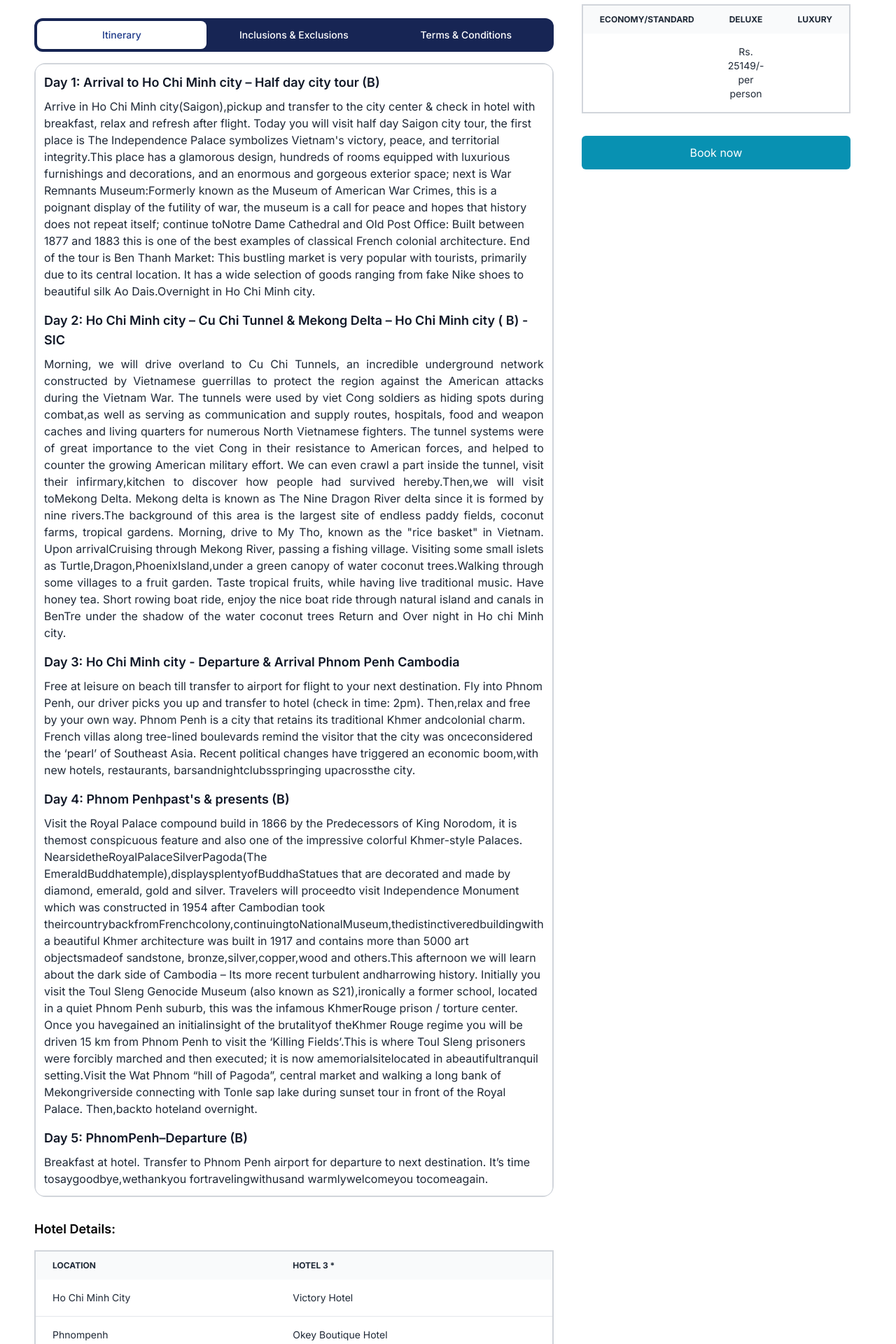
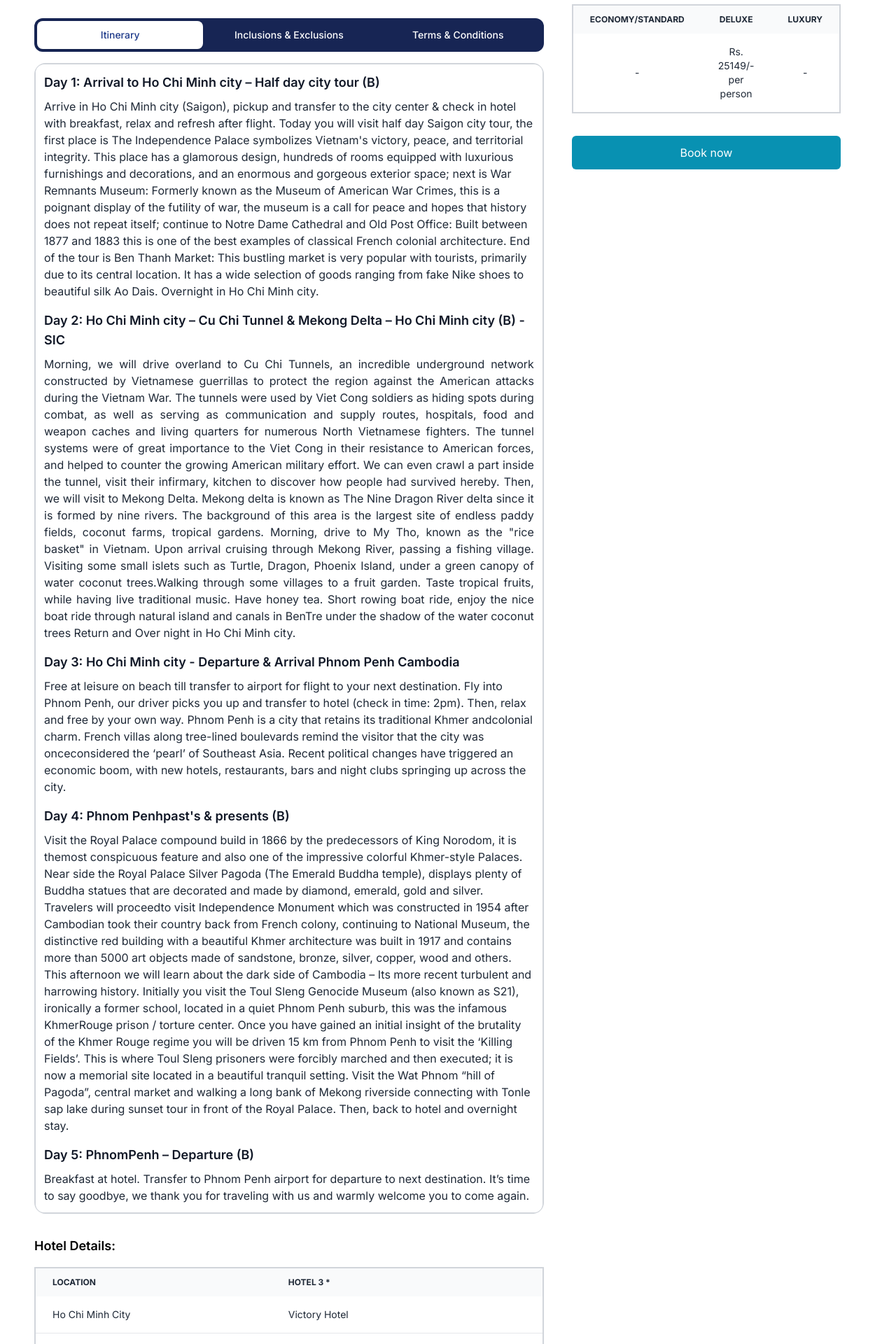
Before and after one commit to Incognito-Holidays/web, a Next.js app: page /holidays/vietnam/vietnam-4n-5d-package in a window 1280 px wide. Shown: the part 641-2561 px from the top of the page at 70% size. Built offline with nearby package versions, Linux system fonts and the light colour scheme.

Commit message:
refactor: correct spacing

```diff
--- a/src/app/holidays/vietnam/vietnam-4n-5d-package/page.tsx
+++ b/src/app/holidays/vietnam/vietnam-4n-5d-package/page.tsx
@@ -86,32 +86,32 @@ const Page: React.FC = () => {
                   </h1>
                   <h2 className='text-gray-800'>
                     <p>
-                      Arrive in Ho Chi Minh city(Saigon),pickup and transfer to
-                      the city center & check in hotel with breakfast, relax and
-                      refresh after flight. Today you will visit half day Saigon
-                      city tour, the first place is The Independence Palace
-                      symbolizes Vietnam&apos;s victory, peace, and territorial
-                      integrity.This place has a glamorous design, hundreds of
-                      rooms equipped with luxurious furnishings and decorations,
-                      and an enormous and gorgeous exterior space; next is War
-                      Remnants Museum:Formerly known as the Museum of American
-                      War Crimes, this is a poignant display of the futility of
-                      war, the museum is a call for peace and hopes that history
-                      does not repeat itself; continue toNotre Dame Cathedral
-                      and Old Post Office: Built between 1877 and 1883 this is
-                      one of the best examples of classical French colonial
-                      architecture. End of the tour is Ben Thanh Market: This
-                      bustling market is very popular with tourists, primarily
-                      due to its central location. It has a wide selection of
-                      goods ranging from fake Nike shoes to beautiful silk Ao
-                      Dais.Overnight in Ho Chi Minh city.
+                      Arrive in Ho Chi Minh city (Saigon), pickup and transfer
+                      to the city center & check in hotel with breakfast, relax
+                      and refresh after flight. Today you will visit half day
+                      Saigon city tour, the first place is The Independence
+                      Palace symbolizes Vietnam's victory, peace, and
+                      territorial integrity. This place has a glamorous design,
+                      hundreds of rooms equipped with luxurious furnishings and
+                      decorations, and an enormous and gorgeous exterior space;
+                      next is War Remnants Museum: Formerly known as the Museum
+                      of American War Crimes, this is a poignant display of the
+                      futility of war, the museum is a call for peace and hopes
+                      that history does not repeat itself; continue to Notre
+                      Dame Cathedral and Old Post Office: Built between 1877 and
+                      1883 this is one of the best examples of classical French
+                      colonial architecture. End of the tour is Ben Thanh
+                      Market: This bustling market is very popular with
+                      tourists, primarily due to its central location. It has a
+                      wide selection of goods ranging from fake Nike shoes to
+                      beautiful silk Ao Dais. Overnight in Ho Chi Minh city.
                     </p>
                   </h2>
                 </div>
                 <div className='space-y-2'>
                   <h1 className='text-lg font-semibold text-gray-900'>
                     Day 2: Ho Chi Minh city – Cu Chi Tunnel & Mekong Delta – Ho
-                    Chi Minh city ( B) - SIC
+                    Chi Minh city (B) - SIC
                   </h1>
                   <h2 className='text-gray-800'>
                     <p className='text-justify'>
@@ -119,29 +119,29 @@ const Page: React.FC = () => {
                       incredible underground network constructed by Vietnamese
                       guerrillas to protect the region against the American
                       attacks during the Vietnam War. The tunnels were used by
-                      viet Cong soldiers as hiding spots during combat,as well
+                      Viet Cong soldiers as hiding spots during combat, as well
                       as serving as communication and supply routes, hospitals,
                       food and weapon caches and living quarters for numerous
                       North Vietnamese fighters. The tunnel systems were of
-                      great importance to the viet Cong in their resistance to
+                      great importance to the Viet Cong in their resistance to
                       American forces, and helped to counter the growing
                       American military effort. We can even crawl a part inside
-                      the tunnel, visit their infirmary,kitchen to discover how
-                      people had survived hereby.Then,we will visit toMekong
+                      the tunnel, visit their infirmary, kitchen to discover how
+                      people had survived hereby. Then, we will visit to Mekong
                       Delta. Mekong delta is known as The Nine Dragon River
-                      delta since it is formed by nine rivers.The background of
+                      delta since it is formed by nine rivers. The background of
                       this area is the largest site of endless paddy fields,
                       coconut farms, tropical gardens. Morning, drive to My Tho,
-                      known as the "rice basket" in Vietnam. Upon
-                      arrivalCruising through Mekong River, passing a fishing
-                      village. Visiting some small islets as
-                      Turtle,Dragon,PhoenixIsland,under a green canopy of water
-                      coconut trees.Walking through some villages to a fruit
-                      garden. Taste tropical fruits, while having live
-                      traditional music. Have honey tea. Short rowing boat ride,
-                      enjoy the nice boat ride through natural island and canals
-                      in BenTre under the shadow of the water coconut trees
-                      Return and Over night in Ho chi Minh city.
+                      known as the "rice basket" in Vietnam. Upon arrival
+                      cruising through Mekong River, passing a fishing village.
+                      Visiting some small islets such as Turtle, Dragon, Phoenix
+                      Island, under a green canopy of water coconut
+                      trees.Walking through some villages to a fruit garden.
+                      Taste tropical fruits, while having live traditional
+                      music. Have honey tea. Short rowing boat ride, enjoy the
+                      nice boat ride through natural island and canals in BenTre
+                      under the shadow of the water coconut trees Return and
+                      Over night in Ho Chi Minh city.
                     </p>
                   </h2>
                 </div>
@@ -155,13 +155,13 @@ const Page: React.FC = () => {
                       Free at leisure on beach till transfer to airport for
                       flight to your next destination. Fly into Phnom Penh, our
                       driver picks you up and transfer to hotel (check in time:
-                      2pm). Then,relax and free by your own way. Phnom Penh is a
-                      city that retains its traditional Khmer andcolonial charm.
-                      French villas along tree-lined boulevards remind the
-                      visitor that the city was onceconsidered the ‘pearl’ of
-                      Southeast Asia. Recent political changes have triggered an
-                      economic boom,with new hotels, restaurants,
-                      barsandnightclubsspringing upacrossthe city.
+                      2pm). Then, relax and free by your own way. Phnom Penh is
+                      a city that retains its traditional Khmer andcolonial
+                      charm. French villas along tree-lined boulevards remind
+                      the visitor that the city was onceconsidered the ‘pearl’
+                      of Southeast Asia. Recent political changes have triggered
+                      an economic boom, with new hotels, restaurants, bars and
+                      night clubs springing up across the city.
                     </p>
                   </h2>
                 </div>
@@ -172,47 +172,46 @@ const Page: React.FC = () => {
                   <h2 className='text-gray-800'>
                     <p>
                       Visit the Royal Palace compound build in 1866 by the
-                      Predecessors of King Norodom, it is themost conspicuous
+                      predecessors of King Norodom, it is themost conspicuous
                       feature and also one of the impressive colorful
-                      Khmer-style Palaces.
-                      NearsidetheRoyalPalaceSilverPagoda(The
-                      EmeraldBuddhatemple),displaysplentyofBuddhaStatues that
-                      are decorated and made by diamond, emerald, gold and
-                      silver. Travelers will proceedto visit Independence
-                      Monument which was constructed in 1954 after Cambodian
-                      took
-                      theircountrybackfromFrenchcolony,continuingtoNationalMuseum,thedistinctiveredbuildingwith
-                      a beautiful Khmer architecture was built in 1917 and
-                      contains more than 5000 art objectsmadeof sandstone,
-                      bronze,silver,copper,wood and others.This afternoon we
-                      will learn about the dark side of Cambodia – Its more
-                      recent turbulent andharrowing history. Initially you visit
-                      the Toul Sleng Genocide Museum (also known as
-                      S21),ironically a former school, located in a quiet Phnom
+                      Khmer-style Palaces. Near side the Royal Palace Silver
+                      Pagoda (The Emerald Buddha temple), displays plenty of
+                      Buddha statues that are decorated and made by diamond,
+                      emerald, gold and silver. Travelers will proceedto visit
+                      Independence Monument which was constructed in 1954 after
+                      Cambodian took their country back from French colony,
+                      continuing to National Museum, the distinctive red
+                      building with a beautiful Khmer architecture was built in
+                      1917 and contains more than 5000 art objects made of
+                      sandstone, bronze, silver, copper, wood and others. This
+                      afternoon we will learn about the dark side of Cambodia –
+                      Its more recent turbulent and harrowing history. Initially
+                      you visit the Toul Sleng Genocide Museum (also known as
+                      S21), ironically a former school, located in a quiet Phnom
                       Penh suburb, this was the infamous KhmerRouge prison /
-                      torture center. Once you havegained an initialinsight of
-                      the brutalityof theKhmer Rouge regime you will be driven
-                      15 km from Phnom Penh to visit the ‘Killing Fields’.This
+                      torture center. Once you have gained an initial insight of
+                      the brutality of the Khmer Rouge regime you will be driven
+                      15 km from Phnom Penh to visit the ‘Killing Fields’. This
                       is where Toul Sleng prisoners were forcibly marched and
-                      then executed; it is now amemorialsitelocated in
-                      abeautifultranquil setting.Visit the Wat Phnom “hill of
-                      Pagoda”, central market and walking a long bank of
-                      Mekongriverside connecting with Tonle sap lake during
-                      sunset tour in front of the Royal Palace. Then,backto
-                      hoteland overnight.
+                      then executed; it is now a memorial site located in a
+                      beautiful tranquil setting. Visit the Wat Phnom “hill of
+                      Pagoda”, central market and walking a long bank of Mekong
+                      riverside connecting with Tonle sap lake during sunset
+                      tour in front of the Royal Palace. Then, back to hotel and
+                      overnight stay.
                     </p>
                   </h2>
                 </div>
                 <div className='space-y-2'>
                   <h1 className='text-lg font-semibold text-gray-900'>
-                    Day 5: PhnomPenh–Departure (B)
+                    Day 5: PhnomPenh – Departure (B)
                   </h1>
                   <h2 className='text-gray-800'>
                     <p>
                       Breakfast at hotel. Transfer to Phnom Penh airport for
-                      departure to next destination. It’s time
-                      tosaygoodbye,wethankyou fortravelingwithusand
-                      warmlywelcomeyou tocomeagain.
+                      departure to next destination. It’s time to say goodbye,
+                      we thank you for traveling with us and warmly welcome you
+                      to come again.
                     </p>
                   </h2>
                 </div>
@@ -228,34 +227,41 @@ const Page: React.FC = () => {
                     Inclusions
                   </h1>
                   <ul className='ml-6 list-disc'>
-                    <li>AllroadtransportationinAir-conditionalvehicle</li>
                     <li>
-                      Airporttransferineverycitybyprivate vehicle (noguide)
+                      All road transportation in Air - conditional vehicle
                     </li>
                     <li>
-                      4nightshotelaccommodationon Twin/double
-                      sharingwithdailybreakfast.
+                      Airport transfer in every city by private vehicle
+                      (noguide)
                     </li>
-                    <li>BoattripinMekongDelta</li>
-                    <li>Entrancefeesasperaboveprogram</li>
-                    <li>Englishspeakingguideduringsightseeing</li>
                     <li>
-                      2Drinkingwaterbottleof500ml duringthe tour/person/day
+                      4 nights hotel accommodation on Twin/double sharing with
+                      daily breakfast.
+                    </li>
+                    <li>Boat trip in Mekong Delta</li>
+                    <li>Entrance fees as per above program</li>
+                    <li>English speaking guide during sight seeing</li>
+                    <li>
+                      2 drinking water bottle of 500ml during the
+                      tour/person/day
                     </li>
                   </ul>
                   <h1 className='text-lg font-semibold underline'>
                     Exclusions
                   </h1>
                   <ul className='ml-6 list-disc'>
-                    <li>All flights/airporttax.</li>
-                    <li>Vietnam tourist visa </li>
-                    <li>Cambodiatourist visa </li>
-                    <li>Other meals&Beveragesnotmentionedabove.</li>
-                    <li>Earlycheck-in/Latecheck-out</li>
+                    <li>All flights / airport tax.</li>
+                    <li>Vietnam tourist visa</li>
+                    <li>Cambodia tourist visa</li>
+                    <li>Other meals & beverages not mentioned above.</li>
+                    <li>Earlycheck-in / Latecheck-out</li>
                     <li>
-                      Personalexpensesuchaslaundry,mealsordrinksduring,etc.
+                      Personal expense such as laundry, meals or drinks during,
+                      etc.
                     </li>
-                    <li>Allmealsarementioned intheprogram(Lunch,Dinner)</li>
+                    <li>
+                      All meals are mentioned in the program (Lunch, Dinner)
+                    </li>
                   </ul>
                 </div>
               </Tab.Panel>
@@ -340,7 +346,7 @@ const Page: React.FC = () => {
                 <tbody>
                   <tr className='border-b bg-white'>
                     <td className='px-6 py-4'>Ho Chi Minh City</td>
-                    <td className='px-6 py-4'>Victory Hotel </td>
+                    <td className='px-6 py-4'>Victory Hotel</td>
                   </tr>
                   <tr className='border-b bg-white'>
                     <td className='px-6 py-4'>Phnompenh</td>
@@ -371,9 +377,9 @@ const Page: React.FC = () => {
                 </thead>
                 <tbody>
                   <tr className='border-b bg-white'>
-                    <td className='px-6 py-4'></td>
+                    <td className='px-6 py-4'>-</td>
                     <td className='px-6 py-4'>Rs. 25149/- per person</td>
-                    <td className='px-6 py-4'></td>
+                    <td className='px-6 py-4'>-</td>
                   </tr>
                 </tbody>
               </table>
```
